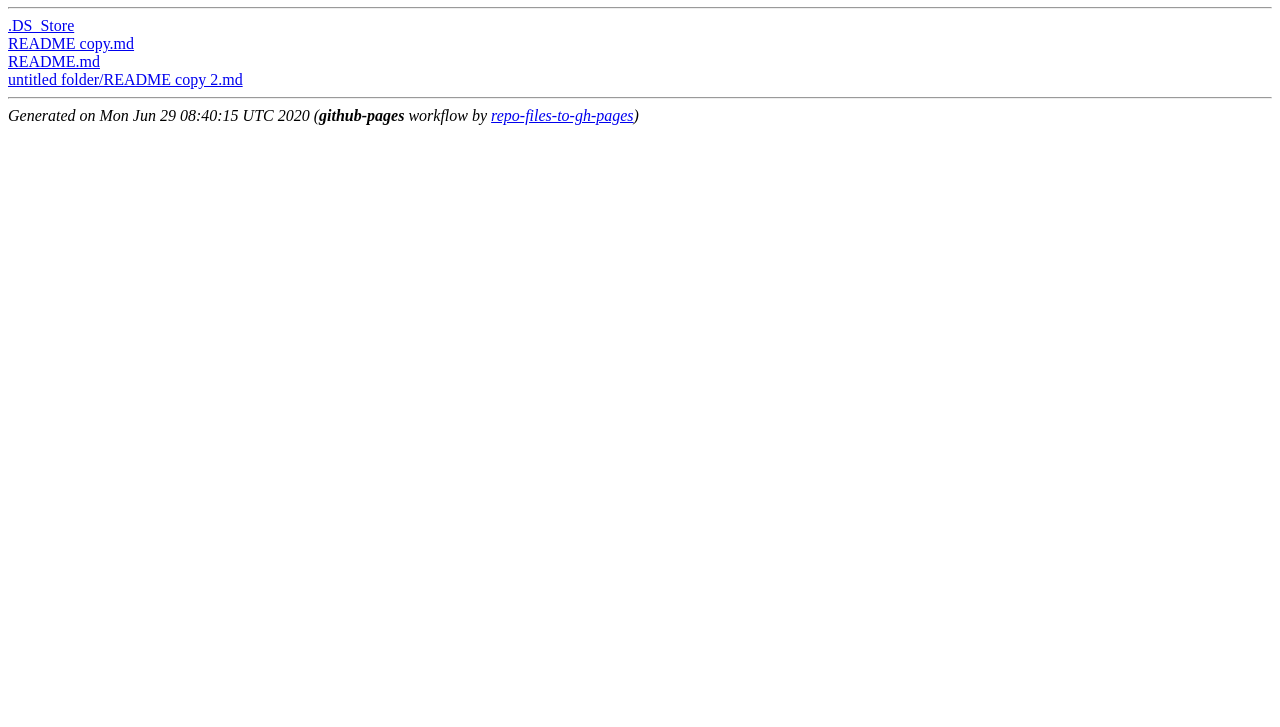
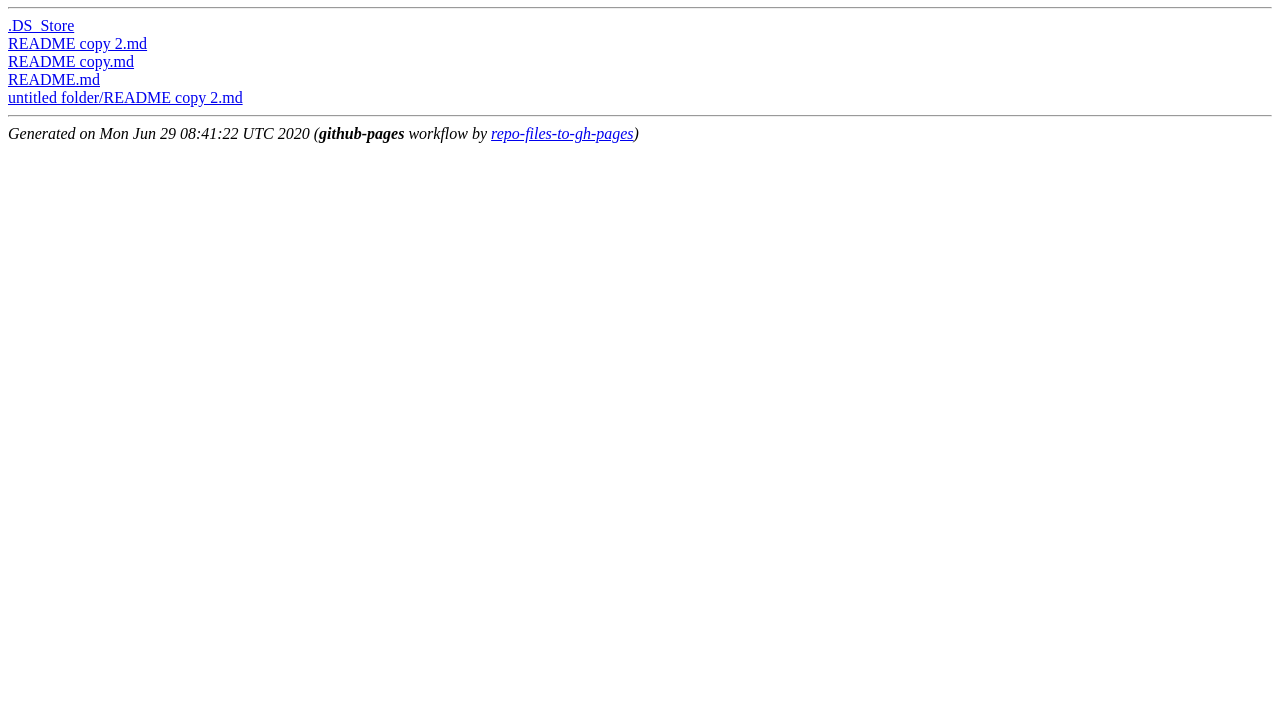
Before and after one commit to dacrystal/test-repo-files-to-gh-pages, a plain HTML site: page index.html in a window 1280 px wide. Shown: the part 73-800 px from the top of the page. Drawn offline with Linux system fonts and the light colour scheme.

Commit message:
deploy: 8213563598c2ce11ebc0cf75f8b0fb363ce93b4b

```diff
--- a/index.html
+++ b/index.html
@@ -1,7 +1,8 @@
 <!DOCTYPE html><html lang="en"><head><title>test-repo-files-to-gh-pages</title></head><body><h1>test-repo-files-to-gh-pages</h1><hr>
 <a href=".DS_Store">.DS_Store</a><br/>
+<a href="README copy 2.md">README copy 2.md</a><br/>
 <a href="README copy.md">README copy.md</a><br/>
 <a href="README.md">README.md</a><br/>
 <a href="untitled folder/README copy 2.md">untitled folder/README copy 2.md</a><br/>
-<hr/><address>Generated on Mon Jun 29 08:40:15 UTC 2020 (<b>github-pages</b> workflow by <a href="https://github.com/dacrystal/repo-files-to-gh-pages">repo-files-to-gh-pages</a>)</address>
+<hr/><address>Generated on Mon Jun 29 08:41:22 UTC 2020 (<b>github-pages</b> workflow by <a href="https://github.com/dacrystal/repo-files-to-gh-pages">repo-files-to-gh-pages</a>)</address>
 </body></html>
```
Also changed, not shown: 1 other file.
